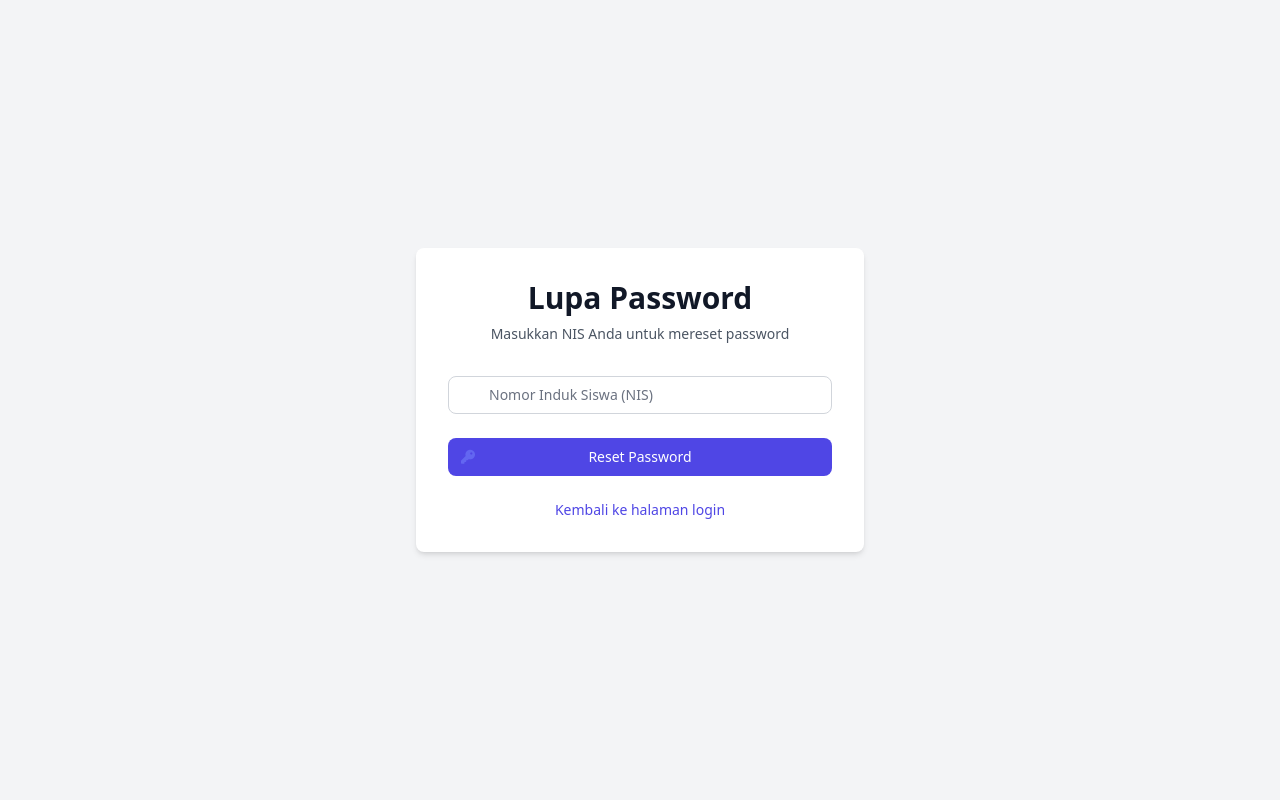
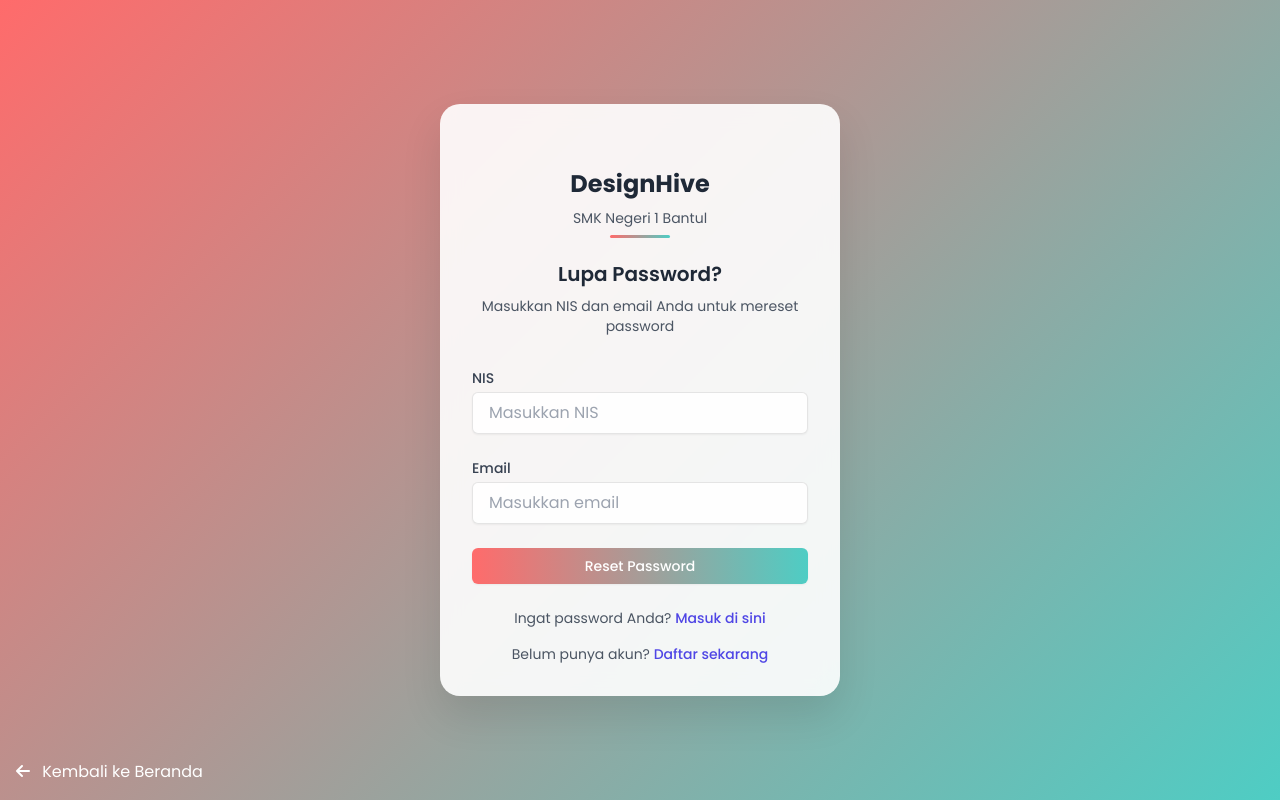
Before and after one commit to Avantheim-R/blackboxai-1746694529777, a PHP site: page /auth/forgot_password.php in a window 1280 px wide. Run offline with PHP 8.4, Linux system fonts and the light colour scheme; some libraries are stand-ins or nearby versions.

Commit message:
Add auth/forgot_password.php 1746698540433

```diff
--- a/auth/forgot_password.php
+++ b/auth/forgot_password.php
@@ -7,13 +7,14 @@ $success = '';
 
 if ($_SERVER['REQUEST_METHOD'] === 'POST') {
     $nis = $_POST['nis'] ?? '';
+    $email = $_POST['email'] ?? '';
 
-    if (empty($nis)) {
-        $error = 'Silakan masukkan NIS Anda';
+    if (empty($nis) || empty($email)) {
+        $error = 'Silakan isi semua field';
     } else {
-        try {
-            $stmt = $pdo->prepare("SELECT * FROM Users WHERE nis = ?");
-            $stmt->execute([$nis]);
+        // Check if NIS and email match
+        $stmt = $pdo->prepare("SELECT * FROM Users WHERE nis = ? AND email = ?");
+        $stmt->execute([$nis, $email]);
         $user = $stmt->fetch();
 
         if ($user) {
@@ -29,14 +30,10 @@ if ($_SERVER['REQUEST_METHOD'] === 'POST') {
             $stmt->execute([$token, $expires, $user['user_id']]);
 
             // In a real application, send email with reset link
-                // For demo, just show the reset link
-                $success = "Link reset password telah dikirim ke email Anda.";
+            // For demo purposes, just show success message
+            $success = 'Link reset password telah dikirim ke email Anda. Silakan cek inbox/spam.';
         } else {
-                $error = 'NIS tidak ditemukan';
-            }
-        } catch (Exception $e) {
-            $error = 'Terjadi kesalahan sistem';
-            error_log($e->getMessage());
+            $error = 'NIS atau email tidak ditemukan';
         }
     }
 }
@@ -46,62 +43,163 @@ if ($_SERVER['REQUEST_METHOD'] === 'POST') {
 <head>
     <meta charset="UTF-8">
     <meta name="viewport" content="width=device-width, initial-scale=1.0">
-    <title>Lupa Password - Sistem Pembelajaran Desain Grafis</title>
+    <title>Lupa Password - DesignHive</title>
     <script src="https://cdn.tailwindcss.com"></script>
     <link href="https://cdnjs.cloudflare.com/ajax/libs/font-awesome/6.0.0-beta3/css/all.min.css" rel="stylesheet">
+    <link href="https://fonts.googleapis.com/css2?family=Poppins:wght@300;400;500;600;700&display=swap" rel="stylesheet">
+    <style>
+        body {
+            font-family: 'Poppins', sans-serif;
+            background: linear-gradient(135deg, #FF6B6B 0%, #4ECDC4 100%);
+            min-height: 100vh;
+            display: flex;
+            align-items: center;
+            justify-content: center;
+        }
+        .forgot-card {
+            background: rgba(255, 255, 255, 0.9);
+            backdrop-filter: blur(10px);
+            border-radius: 20px;
+            box-shadow: 0 20px 40px rgba(0, 0, 0, 0.1);
+            overflow: hidden;
+            width: 100%;
+            max-width: 400px;
+            padding: 2rem;
+        }
+        .form-input {
+            background: rgba(255, 255, 255, 0.9);
+            border: 1px solid rgba(0, 0, 0, 0.1);
+            transition: all 0.3s ease;
+        }
+        .form-input:focus {
+            border-color: #4ECDC4;
+            box-shadow: 0 0 0 2px rgba(78, 205, 196, 0.2);
+        }
+        .btn-submit {
+            background: linear-gradient(90deg, #FF6B6B 0%, #4ECDC4 100%);
+            color: white;
+            transition: all 0.3s ease;
+        }
+        .btn-submit:hover {
+            transform: translateY(-2px);
+            box-shadow: 0 8px 15px rgba(78, 205, 196, 0.3);
+        }
+        .logo-container {
+            position: relative;
+            margin-bottom: 2rem;
+        }
+        .logo-container::after {
+            content: '';
+            position: absolute;
+            bottom: -10px;
+            left: 50%;
+            transform: translateX(-50%);
+            width: 60px;
+            height: 3px;
+            background: linear-gradient(90deg, #FF6B6B 0%, #4ECDC4 100%);
+            border-radius: 3px;
+        }
+        .animate-float {
+            animation: float 6s ease-in-out infinite;
+        }
+        @keyframes float {
+            0%, 100% { transform: translateY(0); }
+            50% { transform: translateY(-10px); }
+        }
+    </style>
 </head>
-<body class="bg-gray-100">
-    <div class="min-h-screen flex items-center justify-center">
-        <div class="max-w-md w-full space-y-8 p-8 bg-white rounded-lg shadow-md">
-            <div class="text-center">
-                <h2 class="text-3xl font-extrabold text-gray-900">Lupa Password</h2>
-                <p class="mt-2 text-sm text-gray-600">
-                    Masukkan NIS Anda untuk mereset password
+<body class="px-4">
+    <div class="forgot-card">
+        <div class="logo-container text-center">
+            <a href="/" class="inline-block">
+                <i class="fas fa-hexagon text-4xl text-gray-800 animate-float"></i>
+                <h1 class="text-2xl font-bold text-gray-800 mt-2">DesignHive</h1>
+            </a>
+            <p class="text-gray-600 text-sm mt-2">SMK Negeri 1 Bantul</p>
+        </div>
+
+        <div class="text-center mb-8">
+            <h2 class="text-xl font-semibold text-gray-800">Lupa Password?</h2>
+            <p class="text-gray-600 text-sm mt-2">
+                Masukkan NIS dan email Anda untuk mereset password
             </p>
         </div>
 
         <?php if ($error): ?>
-                <div class="bg-red-100 border border-red-400 text-red-700 px-4 py-3 rounded relative">
-                    <?= htmlspecialchars($error) ?>
+            <div class="bg-red-100 border border-red-400 text-red-700 px-4 py-3 rounded relative mb-4">
+                <span class="block sm:inline"><?= htmlspecialchars($error) ?></span>
             </div>
         <?php endif; ?>
 
         <?php if ($success): ?>
-                <div class="bg-green-100 border border-green-400 text-green-700 px-4 py-3 rounded relative">
-                    <?= htmlspecialchars($success) ?>
+            <div class="bg-green-100 border border-green-400 text-green-700 px-4 py-3 rounded relative mb-4">
+                <span class="block sm:inline"><?= htmlspecialchars($success) ?></span>
             </div>
         <?php endif; ?>
 
-            <form class="mt-8 space-y-6" method="POST">
+        <form method="POST" class="space-y-6">
             <div>
-                    <label for="nis" class="sr-only">NIS</label>
-                    <div class="relative">
-                        <div class="absolute inset-y-0 left-0 pl-3 flex items-center pointer-events-none">
-                            <i class="fas fa-user text-gray-400"></i>
+                <label for="nis" class="block text-sm font-medium text-gray-700">NIS</label>
+                <input type="text" id="nis" name="nis" required
+                       class="form-input mt-1 block w-full rounded-md shadow-sm px-4 py-2"
+                       placeholder="Masukkan NIS">
             </div>
-                        <input id="nis" name="nis" type="text" required
-                               class="appearance-none rounded-lg relative block w-full px-3 py-2 pl-10 border border-gray-300 placeholder-gray-500 text-gray-900 focus:outline-none focus:ring-indigo-500 focus:border-indigo-500 focus:z-10 sm:text-sm"
-                               placeholder="Nomor Induk Siswa (NIS)">
+
+            <div>
+                <label for="email" class="block text-sm font-medium text-gray-700">Email</label>
+                <input type="email" id="email" name="email" required
+                       class="form-input mt-1 block w-full rounded-md shadow-sm px-4 py-2"
+                       placeholder="Masukkan email">
+            </div>
+
+            <button type="submit" class="btn-submit w-full flex justify-center py-2 px-4 rounded-md shadow-sm text-sm font-medium">
+                Reset Password
+            </button>
+        </form>
+
+        <div class="mt-6 text-center">
+            <p class="text-sm text-gray-600">
+                Ingat password Anda?
+                <a href="login.php" class="font-medium text-indigo-600 hover:text-indigo-500">
+                    Masuk di sini
+                </a>
+            </p>
+        </div>
+
+        <div class="mt-4 text-center">
+            <p class="text-sm text-gray-600">
+                Belum punya akun?
+                <a href="register.php" class="font-medium text-indigo-600 hover:text-indigo-500">
+                    Daftar sekarang
+                </a>
+            </p>
         </div>
     </div>
 
-                <div>
-                    <button type="submit"
-                            class="group relative w-full flex justify-center py-2 px-4 border border-transparent text-sm font-medium rounded-lg text-white bg-indigo-600 hover:bg-indigo-700 focus:outline-none focus:ring-2 focus:ring-offset-2 focus:ring-indigo-500">
-                        <span class="absolute left-0 inset-y-0 flex items-center pl-3">
-                            <i class="fas fa-key text-indigo-500 group-hover:text-indigo-400"></i>
-                        </span>
-                        Reset Password
-                    </button>
+    <div class="fixed bottom-4 left-4">
+        <a href="/" class="text-white hover:text-gray-200 transition">
+            <i class="fas fa-arrow-left mr-2"></i>
+            Kembali ke Beranda
+        </a>
     </div>
 
-                <div class="text-sm text-center">
-                    <a href="login.php" class="font-medium text-indigo-600 hover:text-indigo-500">
-                        Kembali ke halaman login
-                    </a>
-                </div>
-            </form>
-        </div>
-    </div>
+    <script>
+    // Simple form validation
+    const form = document.querySelector('form');
+    form.addEventListener('submit', function(e) {
+        const nis = document.getElementById('nis').value;
+        const email = document.getElementById('email').value;
+
+        if (!nis || !email) {
+            e.preventDefault();
+            alert('Silakan isi semua field!');
+        }
+
+        if (!email.includes('@')) {
+            e.preventDefault();
+            alert('Masukkan alamat email yang valid!');
+        }
+    });
+    </script>
 </body>
 </html>
```
Lines whose indentation alone changed are shown as unchanged.
